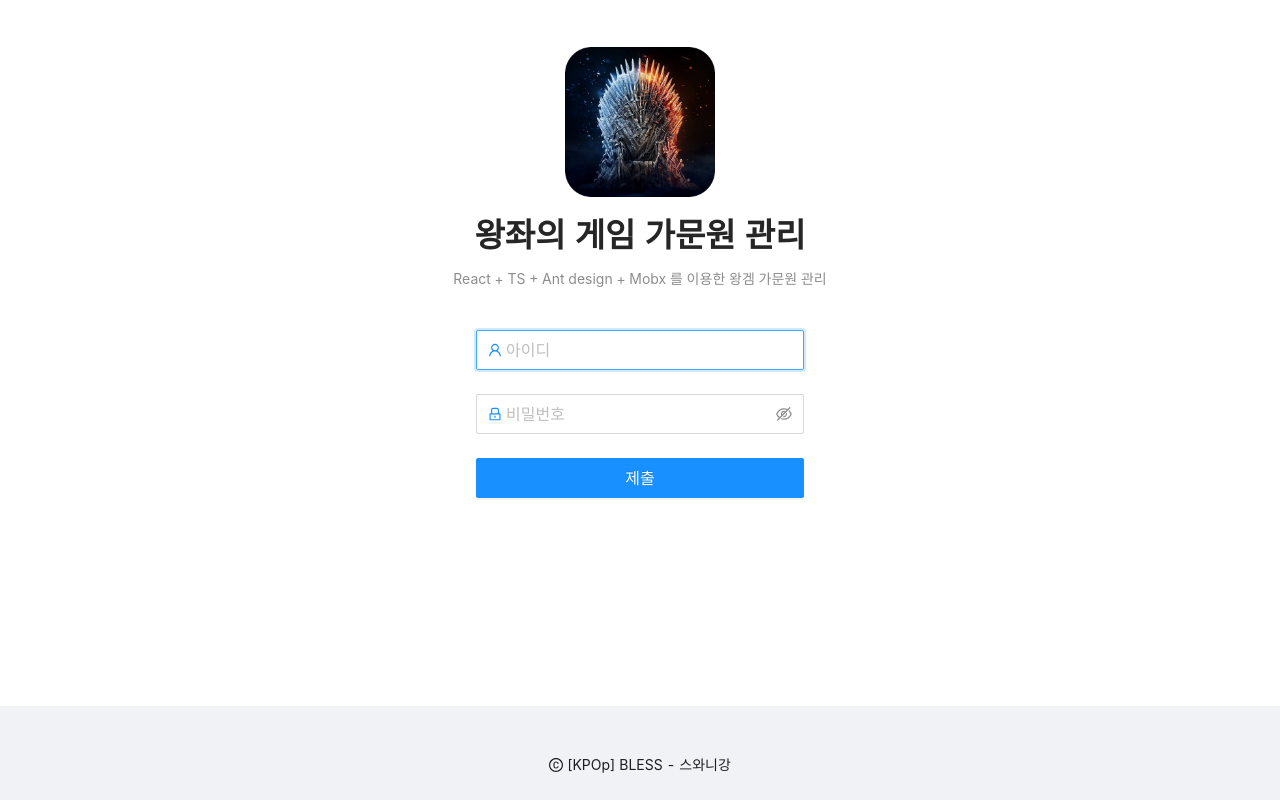
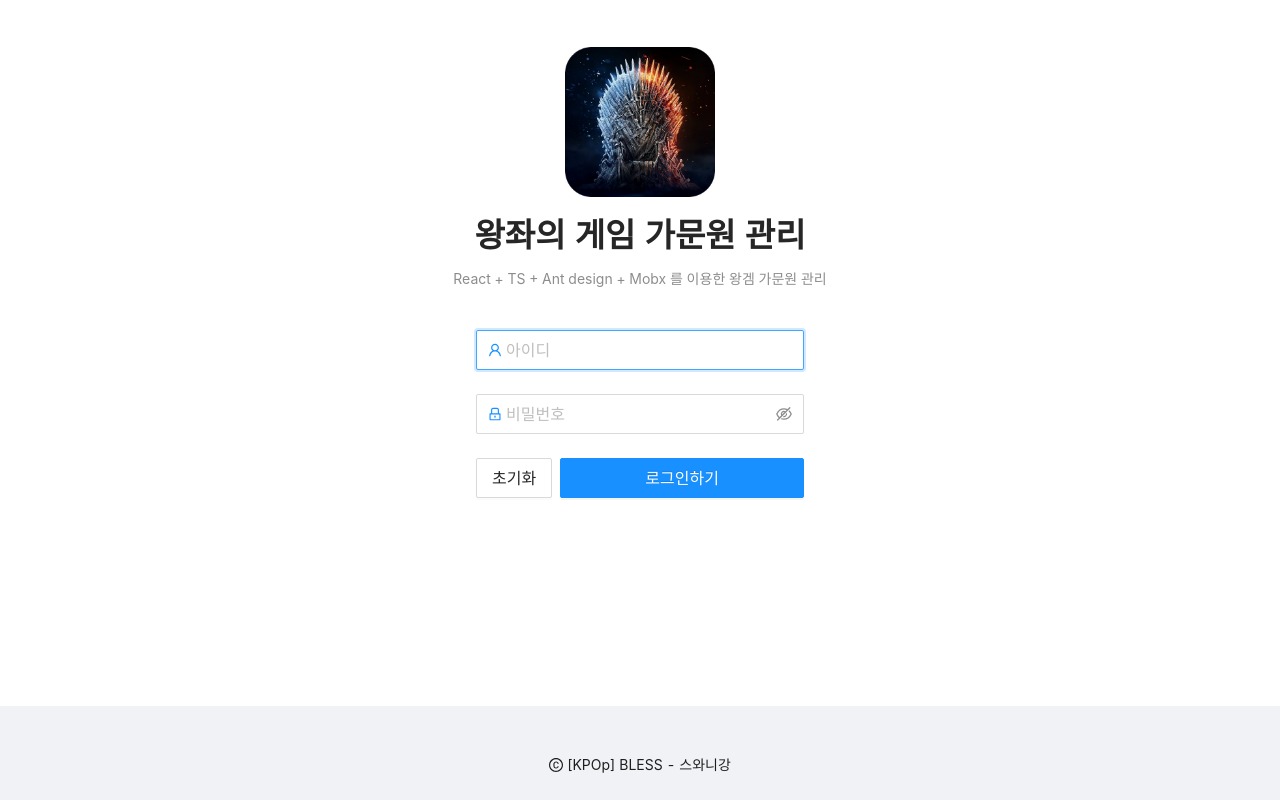
Before and after one commit to Swanee84/got-calculator-react, a React (Vite) app: page /sign in a window 1280 px wide. Built offline with nearby package versions, Linux system fonts and the light colour scheme.

Commit message:
route 정보에 icon 추가

```diff
--- a/src/layouts/Container.tsx
+++ b/src/layouts/Container.tsx
@@ -1,18 +1,28 @@
-import React, { useState, useLayoutEffect, useEffect } from 'react';
+import React, { useEffect, useState } from 'react';
 import { Link } from 'react-router-dom';
 import { renderRoutes, RouteConfig, RouteConfigComponentProps } from 'react-router-config';
 import 'antd/dist/antd.css';
 import './container.css';
+import * as AntdIcons from '@ant-design/icons';
+import { MenuFoldOutlined, MenuUnfoldOutlined } from '@ant-design/icons';
 import { Layout, Menu } from 'antd';
-import { MenuFoldOutlined, MenuUnfoldOutlined, UploadOutlined, UserOutlined, VideoCameraOutlined } from '@ant-design/icons';
 
 const { Header, Sider, Content } = Layout;
+
+const allIcons: {
+  [key: string]: any;
+} = AntdIcons;
+
+const CustomIcon = (type: string) => {
+  const AntIcon = allIcons[type];
+  return <AntIcon />;
+};
 
 const buildMenus = (routes?: RouteConfig[]) => {
   const menus: JSX.Element[] = [];
   routes?.forEach((value, index) => {
     menus.push(
-      <Menu.Item key={`${value.path}`} icon={<UserOutlined />}>
+      <Menu.Item key={`${value.path}`} icon={<value.icon />}>
         {value.name}
         <Link to={`${value.path}`} />
       </Menu.Item>,
@@ -30,14 +40,9 @@ const Container: React.FC<RouteConfigComponentProps> = (props: RouteConfigCompon
     setCollapsed(!collapsed);
   };
 
-  useEffect(() => {
-    console.log('route >>', route);
-    console.log('props.location >> ', props.location);
-  });
-
   return (
     <Layout>
-      <Sider trigger={null} collapsible collapsed={collapsed}>
+      <Sider collapsed={collapsed}>
         <div className="side_logo">
           <span>K9: [KPOp] BLESS</span> {/* 사용자 정보에서 가져오도록 변경 */}
         </div>
--- a/src/layouts/ContainerCls.tsx
+++ /dev/null
@@ -1,73 +0,0 @@
-import React from 'react';
-import { Link } from 'react-router-dom';
-import { renderRoutes, RouteConfig, RouteConfigComponentProps } from 'react-router-config';
-import 'antd/dist/antd.css';
-import './container.css';
-import { Layout, Menu } from 'antd';
-import { MenuFoldOutlined, MenuUnfoldOutlined, UserOutlined } from '@ant-design/icons';
-
-const { Header, Sider, Content } = Layout;
-
-const buildMenus = (routes?: RouteConfig[]) => {
-  const menus: JSX.Element[] = [];
-  routes?.forEach((value, index) => {
-    menus.push(
-      <Menu.Item key={`${value.path}`} icon={value.icon}>
-        {value.name}
-        <Link to={`${value.path}`} />
-      </Menu.Item>,
-    );
-  });
-  return menus;
-};
-
-// class 컴포넌트로 만들 때
-class Container extends React.Component<RouteConfigComponentProps> {
-  state = {
-    collapsed: false,
-  };
-
-  toggle = () => {
-    this.setState({
-      collapsed: !this.state.collapsed,
-    });
-  };
-
-  render() {
-    const defaultSelectedMenu = [this.props.location.pathname];
-    const { route } = this.props;
-    return (
-      <Layout>
-        <Sider trigger={null} collapsible collapsed={this.state.collapsed}>
-          <div className="side_logo">
-            <span>K7: [KPOp] BLESS</span>
-          </div>
-          <Menu theme="dark" mode="inline" defaultSelectedKeys={defaultSelectedMenu}>
-            {buildMenus(route?.routes)}
-          </Menu>
-        </Sider>
-        <Layout className="site-layout">
-          <Header className="site-layout-background" style={{ padding: 0 }}>
-            {this.state.collapsed ? (
-              <MenuUnfoldOutlined className="trigger" onClick={this.toggle} />
-            ) : (
-              <MenuFoldOutlined className="trigger" onClick={this.toggle} />
-            )}
-          </Header>
-          <Content
-            className="site-layout-background"
-            style={{
-              margin: '24px 16px',
-              padding: 24,
-              minHeight: 280,
-            }}
-          >
-            {renderRoutes(route?.routes)}
-          </Content>
-        </Layout>
-      </Layout>
-    );
-  }
-}
-
-export default Container;
--- a/src/pages/signin/index.tsx
+++ b/src/pages/signin/index.tsx
@@ -9,21 +9,6 @@ import { Link } from 'react-router-dom';
 import './index.less';
 import './UserLayout.less';
 import SwaneeFooter from '../../components/SwaneeFooter';
-
-const layout = {
-  labelCol: {
-    span: 8,
-  },
-  wrapperCol: {
-    span: 16,
-  },
-};
-const tailLayout = {
-  wrapperCol: {
-    offset: 8,
-    span: 16,
-  },
-};
 
 const SignIn = () => {
   const [submitting, setSubmitting] = useState<boolean>(false);
@@ -55,19 +40,26 @@ const SignIn = () => {
 
           <div className="main">
             <ProForm
-              // submitter={false}
               submitter={{
-                render: (_, dom) => dom.pop(),
+                onSubmit: undefined,
+                resetButtonProps: {
+                  loading: submitting,
+                  size: 'large',
+                },
                 submitButtonProps: {
                   loading: submitting,
                   size: 'large',
-                  title: 'Login',
                   style: {
                     width: '100%',
                   },
                 },
+                searchConfig: {
+                  submitText: '로그인하기',
+                },
               }}
               onFinish={(values) => {
+                console.log('values >> ', values);
+                // valeu: {userId: "aaaaaaa", password: "2222222"}
                 setSubmitting(true);
                 setTimeout(() => {
                   setSubmitting(false);
```
Also changed, not shown: src/routes/index.ts (+4 -5 lines).
